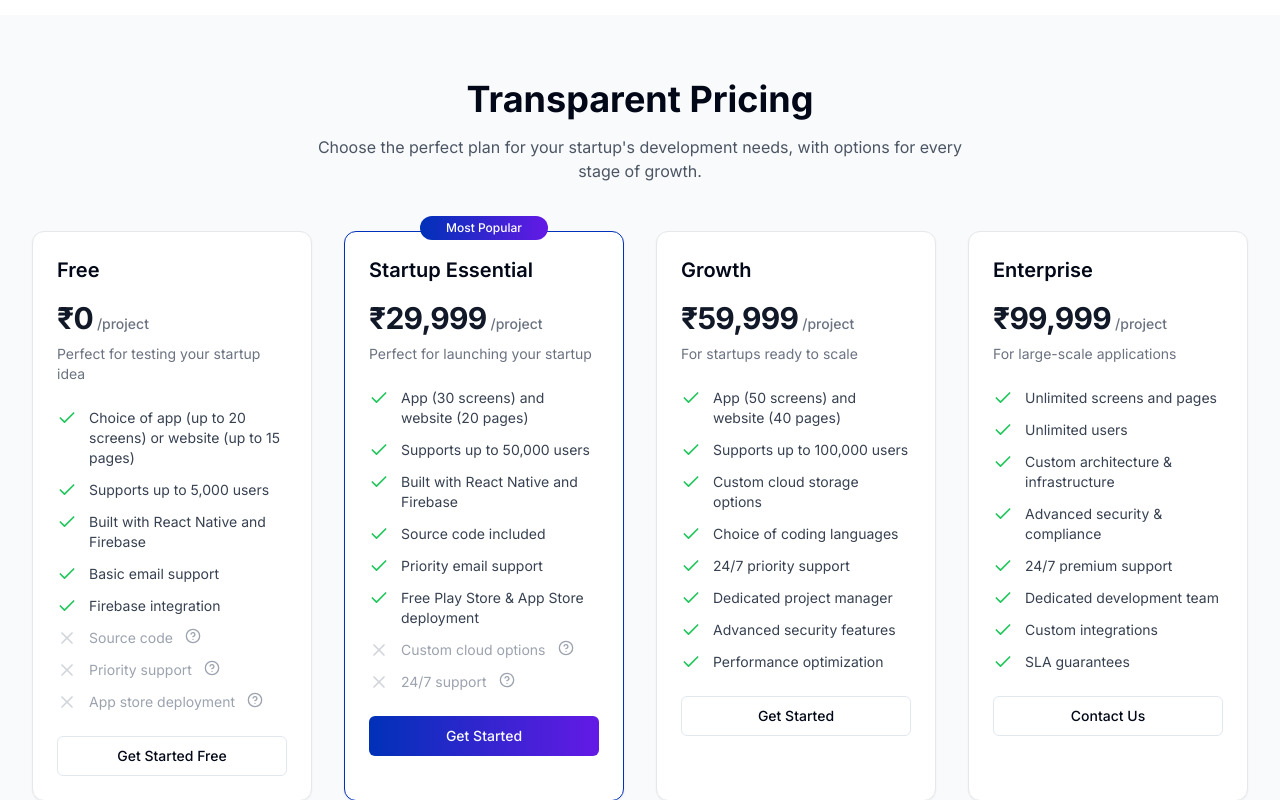
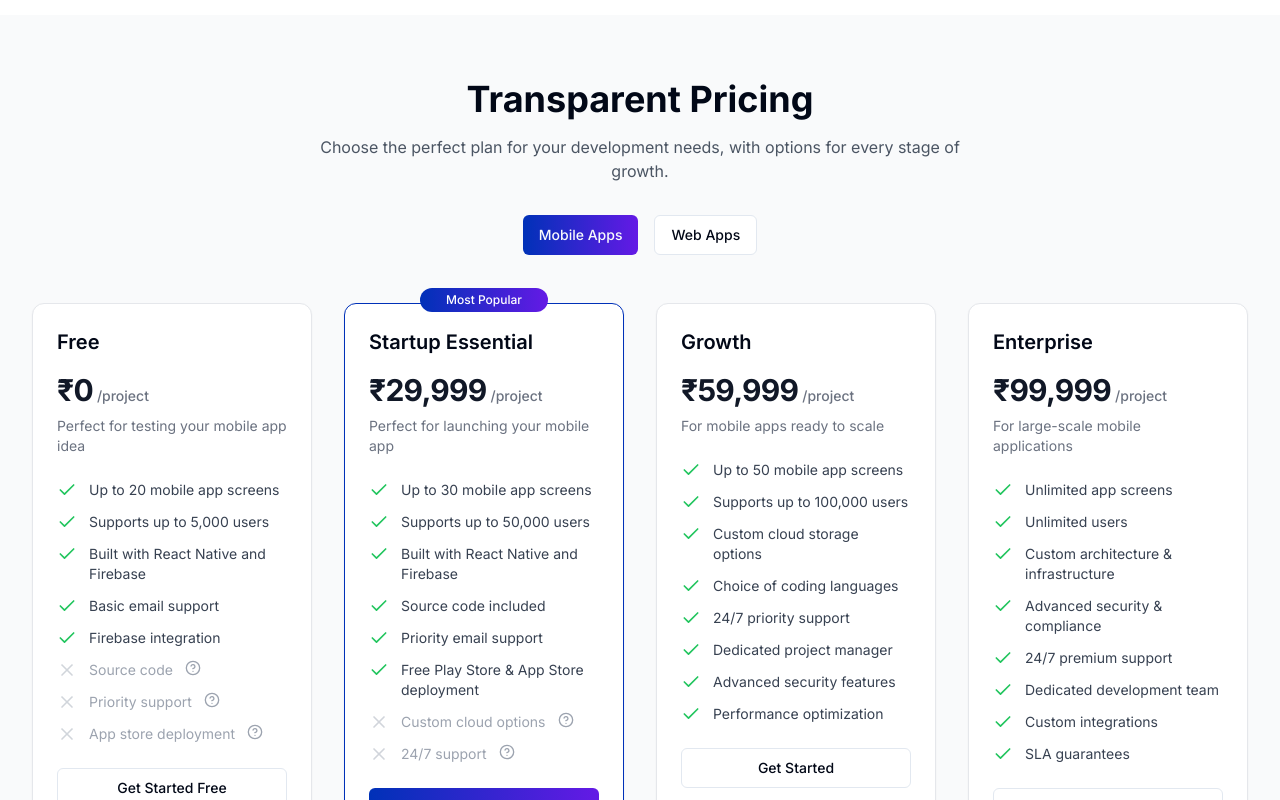
Before and after one commit to sarathkuruganti/startup-launchpad-planner, a React (Vite) app: page / in a window 1280 px wide. Shown: the part 1420-2220 px from the top of the page. Built offline with nearby package versions, Linux system fonts and the light colour scheme.

Commit message:
Refactor: Update app name and pricing.
Update the app name to Vtellu and separate web and mobile app pricing.

```diff
--- a/src/components/Footer.tsx
+++ b/src/components/Footer.tsx
@@ -1,4 +1,3 @@
-
 import { Button } from "@/components/ui/button";
 import { Input } from "@/components/ui/input";
 import { Facebook, Twitter, Instagram, Linkedin, Github, Mail } from "lucide-react";
@@ -10,7 +9,7 @@ export default function Footer() {
         <div className="grid gap-8 md:grid-cols-2 lg:grid-cols-4">
           <div>
             <div className="font-bold text-xl text-white mb-4">
-              LaunchPad<span className="text-purple-400">Dev</span>
+              Vtellu<span className="text-purple-400">Tech</span>
             </div>
             <p className="text-sm mb-6">
               Turning startup ideas into reality with professional development services tailored to your needs.
@@ -81,7 +80,7 @@ export default function Footer() {
 
         <div className="border-t border-gray-800 mt-12 pt-6 flex flex-col md:flex-row justify-between items-center">
           <p className="text-sm text-gray-500">
-            © {new Date().getFullYear()} LaunchPadDev. All rights reserved.
+            © {new Date().getFullYear()} Vtellu. All rights reserved.
           </p>
           <div className="flex space-x-6 mt-4 md:mt-0">
             <a href="#" className="text-sm text-gray-500 hover:text-gray-300 transition-colors">Privacy Policy</a>
--- a/src/components/Header.tsx
+++ b/src/components/Header.tsx
@@ -11,7 +11,7 @@ export default function Header() {
       <div className="container flex h-16 items-center justify-between">
         <div className="flex items-center gap-2">
           <div className="font-bold text-2xl text-brand-700">
-            LaunchPad<span className="text-purple-600">Dev</span>
+            Vtellu<span className="text-purple-600">Tech</span>
           </div>
         </div>
 
--- a/src/components/PricingSection.tsx
+++ b/src/components/PricingSection.tsx
@@ -9,13 +9,13 @@ import {
   TooltipTrigger,
 } from "@/components/ui/tooltip";
 
-const pricingPlans = [
+const mobileAppPlans = [
   {
     name: "Free",
     price: "₹0",
-    description: "Perfect for testing your startup idea",
+    description: "Perfect for testing your mobile app idea",
     features: [
-      { text: "Choice of app (up to 20 screens) or website (up to 15 pages)", included: true },
+      { text: "Up to 20 mobile app screens", included: true },
       { text: "Supports up to 5,000 users", included: true },
       { text: "Built with React Native and Firebase", included: true },
       { text: "Basic email support", included: true },
@@ -30,9 +30,9 @@ const pricingPlans = [
   {
     name: "Startup Essential",
     price: "₹29,999",
-    description: "Perfect for launching your startup",
+    description: "Perfect for launching your mobile app",
     features: [
-      { text: "App (30 screens) and website (20 pages)", included: true },
+      { text: "Up to 30 mobile app screens", included: true },
       { text: "Supports up to 50,000 users", included: true },
       { text: "Built with React Native and Firebase", included: true },
       { text: "Source code included", included: true },
@@ -47,9 +47,9 @@ const pricingPlans = [
   {
     name: "Growth",
     price: "₹59,999",
-    description: "For startups ready to scale",
+    description: "For mobile apps ready to scale",
     features: [
-      { text: "App (50 screens) and website (40 pages)", included: true },
+      { text: "Up to 50 mobile app screens", included: true },
       { text: "Supports up to 100,000 users", included: true },
       { text: "Custom cloud storage options", included: true },
       { text: "Choice of coding languages", included: true },
@@ -64,9 +64,80 @@ const pricingPlans = [
   {
     name: "Enterprise",
     price: "₹99,999",
-    description: "For large-scale applications",
+    description: "For large-scale mobile applications",
     features: [
-      { text: "Unlimited screens and pages", included: true },
+      { text: "Unlimited app screens", included: true },
+      { text: "Unlimited users", included: true },
+      { text: "Custom architecture & infrastructure", included: true },
+      { text: "Advanced security & compliance", included: true },
+      { text: "24/7 premium support", included: true },
+      { text: "Dedicated development team", included: true },
+      { text: "Custom integrations", included: true },
+      { text: "SLA guarantees", included: true },
+    ],
+    ctaText: "Contact Us",
+    popular: false,
+  },
+];
+
+const webAppPlans = [
+  {
+    name: "Free",
+    price: "₹0",
+    description: "Perfect for testing your website idea",
+    features: [
+      { text: "Up to 15 website pages", included: true },
+      { text: "Supports up to 5,000 users", included: true },
+      { text: "Built with React, Next.js & Node.js", included: true },
+      { text: "Basic email support", included: true },
+      { text: "Firebase integration", included: true },
+      { text: "Source code", included: false, tooltip: "Available in paid plans" },
+      { text: "Priority support", included: false, tooltip: "Available in paid plans" },
+      { text: "Domain & hosting", included: false, tooltip: "Available in paid plans" },
+    ],
+    ctaText: "Get Started Free",
+    popular: false,
+  },
+  {
+    name: "Startup Essential",
+    price: "₹29,999",
+    description: "Perfect for launching your website",
+    features: [
+      { text: "Up to 20 website pages", included: true },
+      { text: "Supports up to 50,000 users", included: true },
+      { text: "Built with React, Next.js & Node.js", included: true },
+      { text: "Source code included", included: true },
+      { text: "Priority email support", included: true },
+      { text: "Free domain & hosting setup", included: true },
+      { text: "Custom cloud options", included: false, tooltip: "Available in Growth plan" },
+      { text: "24/7 support", included: false, tooltip: "Available in Enterprise plan" },
+    ],
+    ctaText: "Get Started",
+    popular: true,
+  },
+  {
+    name: "Growth",
+    price: "₹59,999",
+    description: "For websites ready to scale",
+    features: [
+      { text: "Up to 40 website pages", included: true },
+      { text: "Supports up to 100,000 users", included: true },
+      { text: "Custom cloud storage options", included: true },
+      { text: "Choice of coding languages", included: true },
+      { text: "24/7 priority support", included: true },
+      { text: "Dedicated project manager", included: true },
+      { text: "Advanced security features", included: true },
+      { text: "Performance optimization", included: true },
+    ],
+    ctaText: "Get Started",
+    popular: false,
+  },
+  {
+    name: "Enterprise",
+    price: "₹99,999",
+    description: "For large-scale web applications",
+    features: [
+      { text: "Unlimited pages", included: true },
       { text: "Unlimited users", included: true },
       { text: "Custom architecture & infrastructure", included: true },
       { text: "Advanced security & compliance", included: true },
@@ -81,20 +152,37 @@ const pricingPlans = [
 ];
 
 export default function PricingSection() {
-  const [billingInterval, setBillingInterval] = useState("monthly");
+  const [selectedService, setSelectedService] = useState("mobile");
 
   return (
     <section id="pricing" className="py-16 bg-gray-50">
       <div className="container">
         <div className="text-center mb-12">
           <h2 className="text-3xl md:text-4xl font-bold mb-4">Transparent Pricing</h2>
-          <p className="text-gray-600 max-w-2xl mx-auto">
-            Choose the perfect plan for your startup's development needs, with options for every stage of growth.
+          <p className="text-gray-600 max-w-2xl mx-auto mb-8">
+            Choose the perfect plan for your development needs, with options for every stage of growth.
           </p>
+
+          <div className="flex justify-center gap-4 mb-8">
+            <Button
+              variant={selectedService === "mobile" ? "default" : "outline"}
+              onClick={() => setSelectedService("mobile")}
+              className={selectedService === "mobile" ? "bg-gradient-to-r from-primary to-accent" : ""}
+            >
+              Mobile Apps
+            </Button>
+            <Button
+              variant={selectedService === "web" ? "default" : "outline"}
+              onClick={() => setSelectedService("web")}
+              className={selectedService === "web" ? "bg-gradient-to-r from-primary to-accent" : ""}
+            >
+              Web Apps
+            </Button>
+          </div>
         </div>
 
         <div className="grid md:grid-cols-2 lg:grid-cols-4 gap-8">
-          {pricingPlans.map((plan, index) => (
+          {(selectedService === "mobile" ? mobileAppPlans : webAppPlans).map((plan, index) => (
             <div
               key={index}
               className={`relative rounded-xl border bg-white shadow-sm transition-all ${
@@ -111,11 +199,7 @@ export default function PricingSection() {
                 <h3 className="text-xl font-semibold">{plan.name}</h3>
                 <div className="mt-4 flex items-baseline text-gray-900">
                   <span className="text-3xl font-bold tracking-tight">{plan.price}</span>
-                  {plan.price !== "Free" && plan.price !== "Custom" && (
-                    <span className="ml-1 text-sm font-medium text-gray-500">
-                      {billingInterval === "monthly" ? "/project" : "/year"}
-                    </span>
-                  )}
+                  <span className="ml-1 text-sm font-medium text-gray-500">/project</span>
                 </div>
                 <p className="mt-2 text-sm text-gray-500">{plan.description}</p>
 
```
